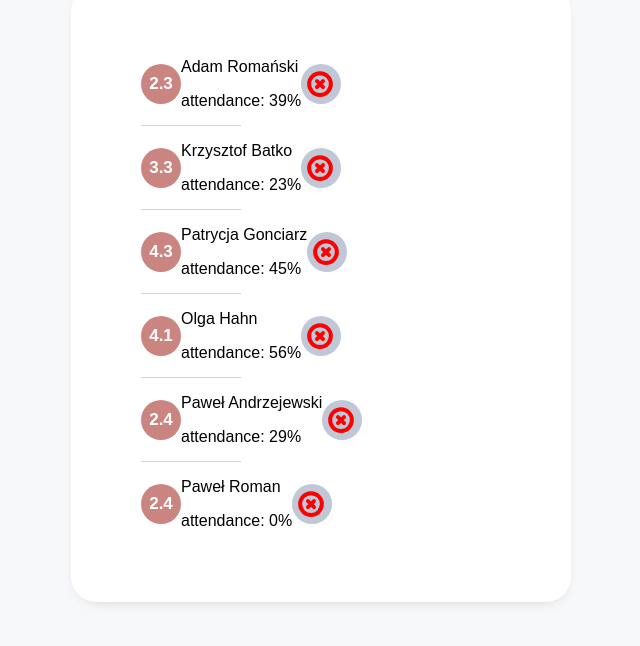
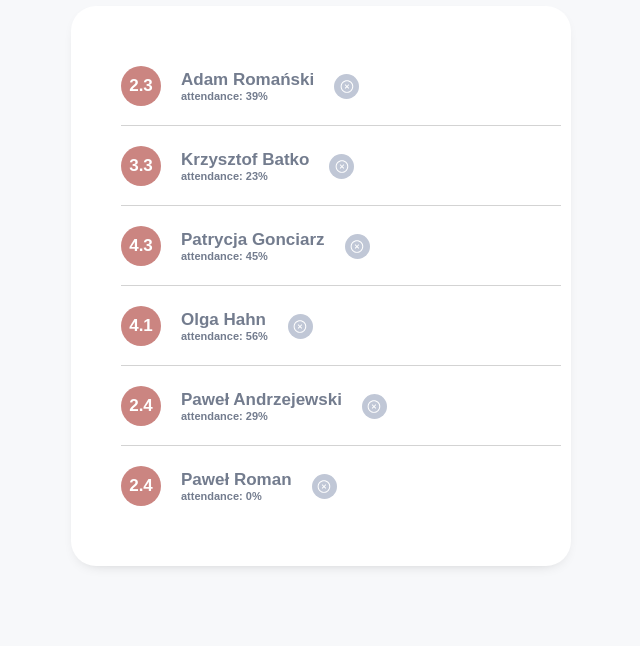
Before and after one commit to jakubkozlowski1104/react-coure-HR, a React (Vite) app: page / in a window 1280 px wide. Shown: the part 114-760 px from the top of the page, without its empty margins (319-959 px from the left). Built offline with nearby package versions, Linux system fonts and the light colour scheme.

Commit message:
change button and info

```diff
--- a/src/assets/styles/GlobalStyle.jsx
+++ b/src/assets/styles/GlobalStyle.jsx
@@ -8,6 +8,8 @@ export const GlobalStyle = createGlobalStyle`
   }
 
   *, *::after, *::before {
+    margin: 0;
+    padding: 0;
     box-sizing: inherit;
   }
 
@@ -15,7 +17,7 @@ export const GlobalStyle = createGlobalStyle`
     font-family: 'Montserrat', sans-serif;
   }
 
-  a, button {
+  a, button, p {
     font-family: 'Montserrat', sans-serif;
   }
 `;
--- a/src/assets/styles/Theme.jsx
+++ b/src/assets/styles/Theme.jsx
@@ -1,6 +1,7 @@
 export const theme = {
   colors: {
     white: '#FFFFFF',
+    darkGrey: '#737C8E',
     lightGrey: '#F7F8FA',
     grey: '#C0C7D6',
     black: '#111111',
--- a/src/components/atoms/Button/Button.styles.jsx
+++ b/src/components/atoms/Button/Button.styles.jsx
@@ -1,8 +1,8 @@
 import styled from 'styled-components';
 
 export const StyledButton = styled.button`
-  width: 40px;
-  height: 40px;
+  width: 25px;
+  height: 25px;
   background-color: ${({ theme }) => theme.colors.grey};
   border-radius: 50px;
   border: none;
@@ -12,8 +12,8 @@ export const StyledButton = styled.button`
   align-items: center;
 
   svg {
-    stroke: red;
-    width: 100px;
-    height: 100%;
+    margin-left: 1px;
+    width: 15px;
+    height: 15px;
   }
 `;
--- a/src/components/molecules/UsersListItem/UsersListItem.jsx
+++ b/src/components/molecules/UsersListItem/UsersListItem.jsx
@@ -7,9 +7,9 @@ const UsersListItem = ({ userData: { name, average, attendance = '0%' } }) => {
   return (
     <StyledLi>
       <AverageItem average={average} />
-      <div>
-        <p>{name}</p>
-        <p>attendance: {attendance}</p>
+      <div className="info">
+        <p className="name">{name}</p>
+        <p className="attend">attendance: {attendance}</p>
       </div>
       <Button />
     </StyledLi>
--- a/src/components/molecules/UsersListItem/UsersListItem.styles.jsx
+++ b/src/components/molecules/UsersListItem/UsersListItem.styles.jsx
@@ -4,12 +4,35 @@ export const StyledLi = styled.li`
   display: flex;
   align-items: center;
   position: relative;
+  padding: 20px;
+  gap: 20px;
   &:not(:last-child)::after {
     content: '';
     position: absolute;
     bottom: 0;
-    width: 100px;
+    width: 100%;
     height: 1px;
     background-color: lightgray;
   }
+
+  .info {
+    display: flex;
+    flex-direction: column;
+    font-size: ${({ theme }) => theme.fontSize.l};
+    font-weight: bold;
+    margin: 0;
+    padding: 0;
+    justify-content: space-around;
+    flex-wrap: wrap;
+
+    .name {
+      font-size: ${({ theme }) => theme.fontSize.l};
+      color: ${({ theme }) => theme.colors.darkGrey};
+    }
+
+    .attend {
+      font-size: ${({ theme }) => theme.fontSize.s};
+      color: ${({ theme }) => theme.colors.darkGrey};
+    }
+  }
 `;
```
